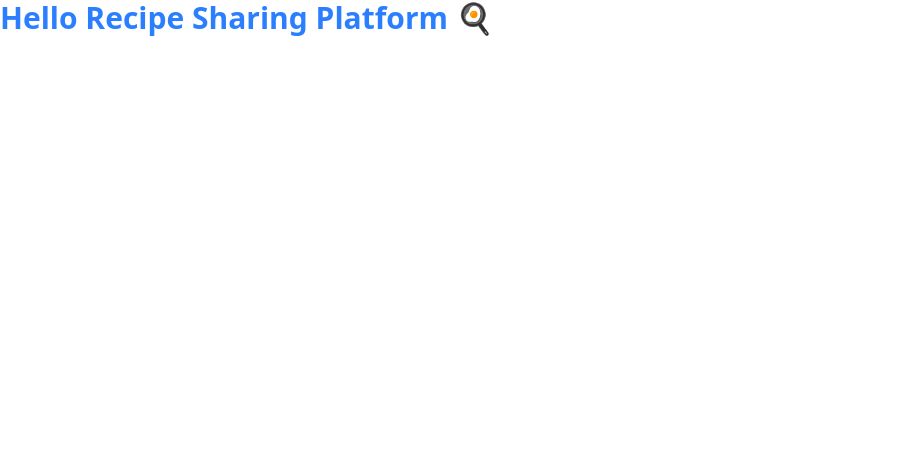
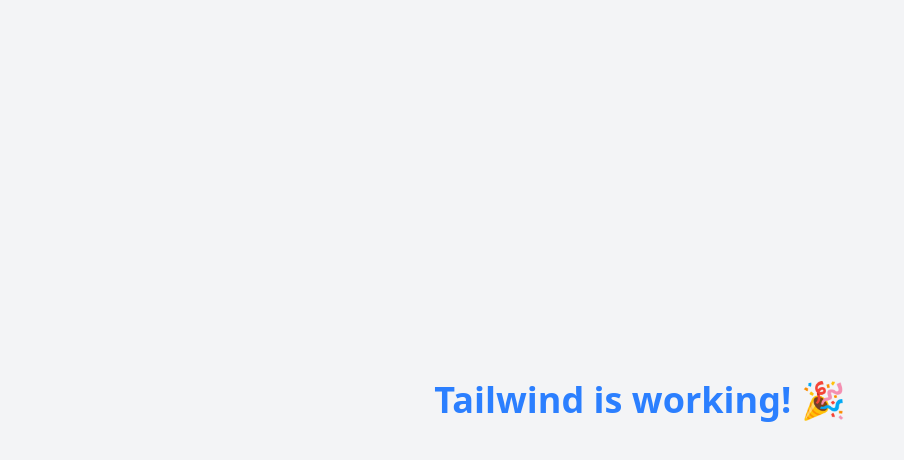
Before and after one commit to fatyyyjb/alx-fe-reactjs, a React app in the folder recipe-sharing-platform/: page / in a window 1280 px wide. Shown: the top 460 px of the page, without its empty margins (0-904 px from the left). Built offline with nearby package versions, Linux system fonts and the light colour scheme; the HTML template or start-up script is replaced by a standard one.

Commit message:
Setting Up a React Application for a Recipe Sharing Platform with Tailwind CSS

```diff
--- a/recipe-sharing-platform/src/App.jsx
+++ b/recipe-sharing-platform/src/App.jsx
@@ -1,8 +1,10 @@
 function App() {
   return (
-    <h1 className="text-3xl font-bold text-blue-500">
-      Hello Recipe Sharing Platform 🍳
-    </h1>
+    <div className="min-h-screen flex items-center justify-center bg-gray-100">
+      <h1 className="text-4xl font-bold text-blue-500">
+        Tailwind is working! 🎉
+      </h1>
+    </div>
   );
 }
 
```
